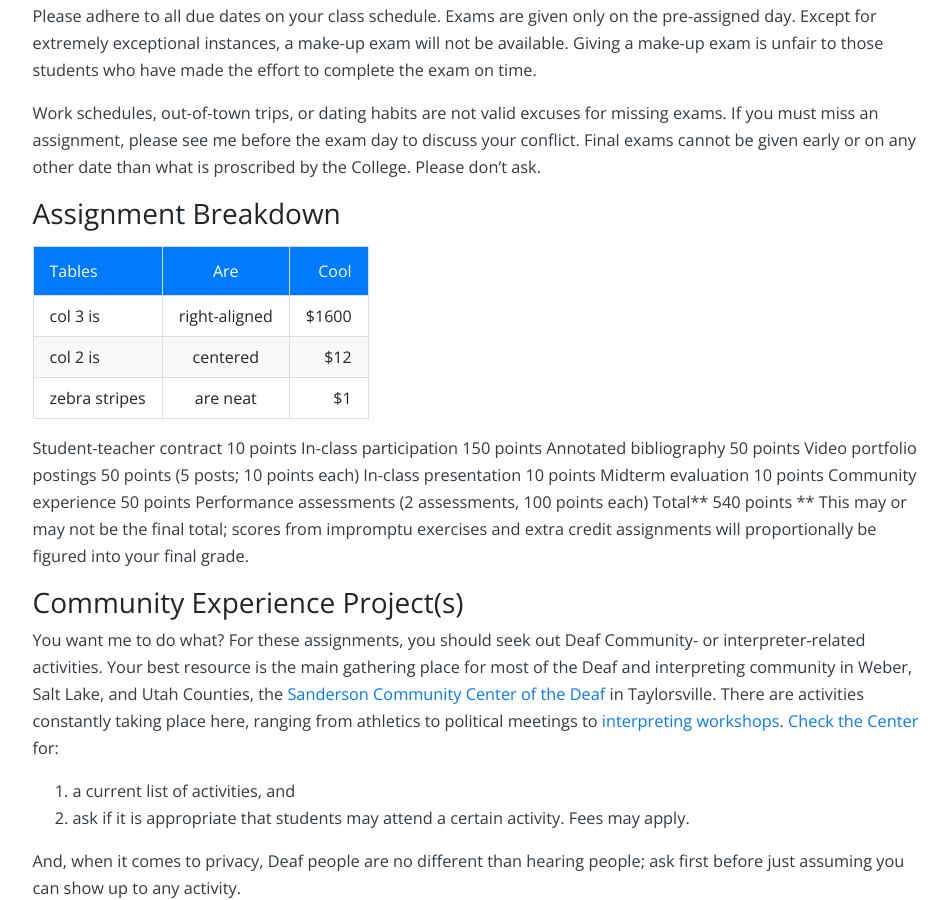
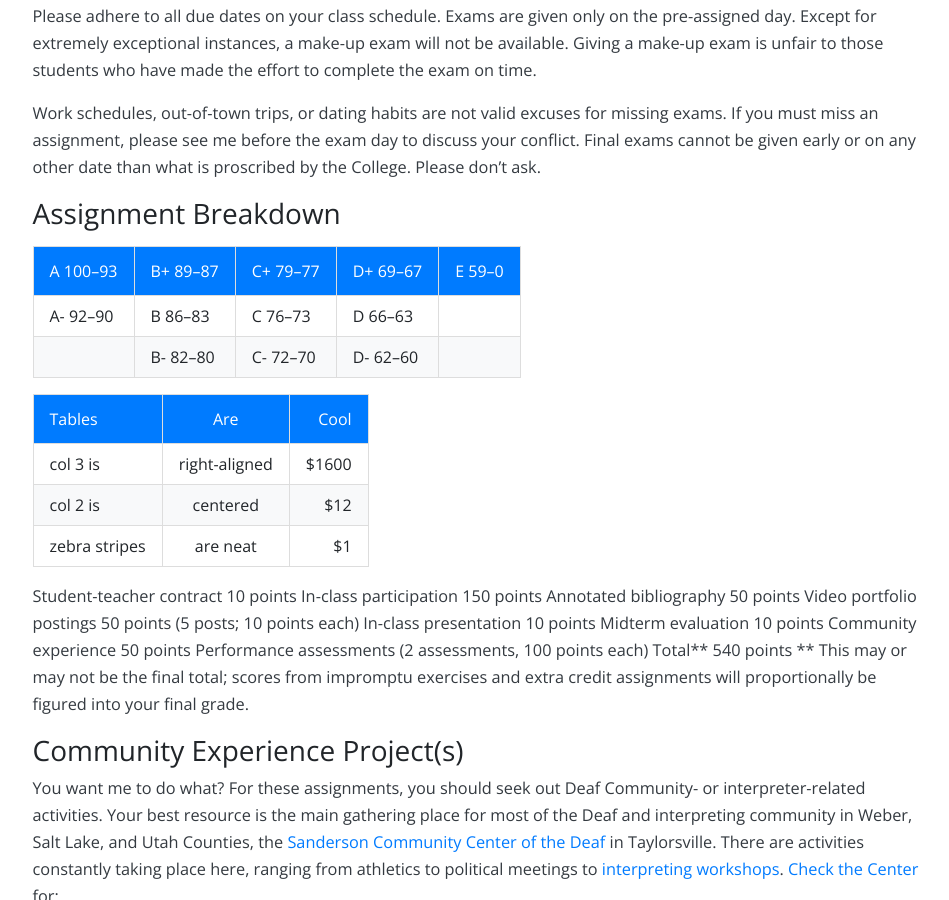
Before and after one commit to intrpr/jekyll-portfol-test, a Jekyll site: the page built from _posts/2019-06-09-assignments.md, in a window 1280 px wide and 900 px high, scrolled down 2755 px. Shown: the whole window, without its empty margins (160-1109 px from the left). Built offline with Jekyll 4.4.1, drawn with Linux system fonts in a browser that asks for light colours; nearby versions of some CDN libraries; our own code applies the rules of GitHub Pages for plain Markdown files; comment, search, counter and statistics services are not loaded; some of the changed text lies outside the part shown.

Commit message:
Update 2019-06-09-assignments.md

```diff
--- a/_posts/2019-06-09-assignments.md
+++ b/_posts/2019-06-09-assignments.md
@@ -49,6 +49,11 @@ Work schedules, out-of-town trips, or dating habits are not valid excuses for mi
 
 ### Assignment Breakdown
 
+| A 100–93 	| B+ 89–87 	| C+ 79–77 	| D+ 69–67 	| E 59–0 	|
+|----------	|----------	|----------	|----------	|--------	|
+| A- 92–90 	| B  86–83 	| C  76–73 	| D  66–63 	|        	|
+|          	| B- 82–80 	| C- 72–70 	| D- 62–60 	|        	|
+
 | Tables        | Are           | Cool  |
 | ------------- |:-------------:| -----:|
 | col 3 is      | right-aligned | $1600 |
```
